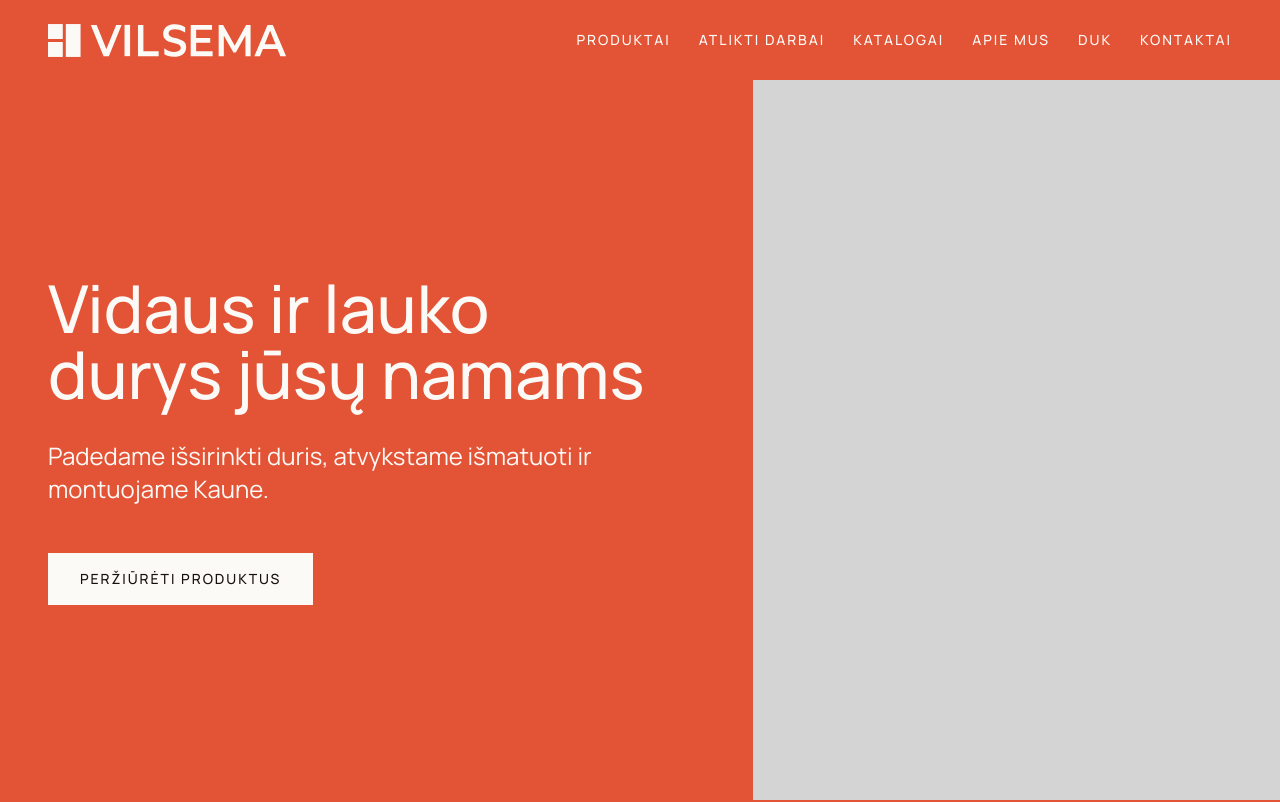
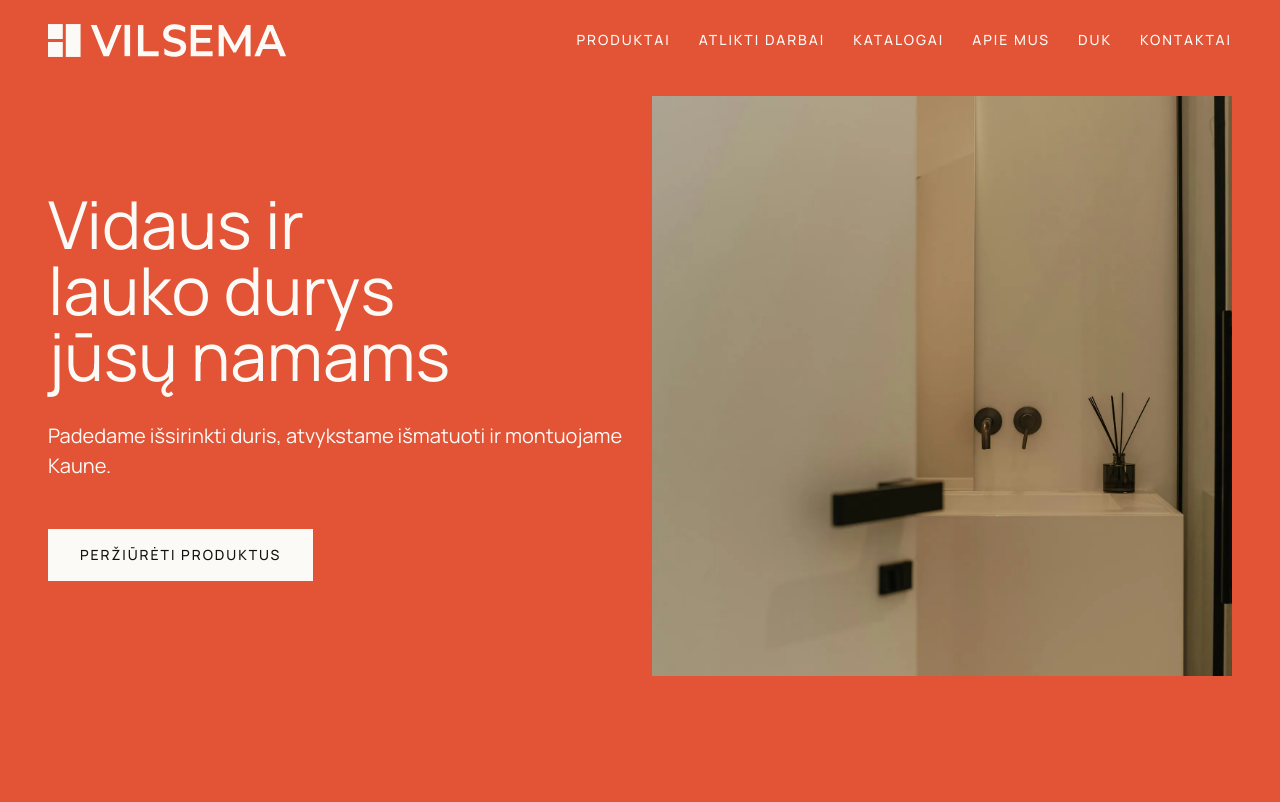
Before and after one commit to etr0n/vilsema, a Next.js app: page / in a window 1280 px wide. Shown: the top 802 px of the page. Built offline with nearby package versions, Linux system fonts and the light colour scheme.

Commit message:
Add hero photo and widen page container

```diff
--- a/src/app/globals.css
+++ b/src/app/globals.css
@@ -203,8 +203,12 @@
   display: none;
 }
 
+@theme {
+  --container-page: 1728px;
+}
+
 @utility page-container {
-  @apply mx-auto w-full max-w-[1440px] px-5 sm:px-8 lg:px-12;
+  @apply mx-auto w-full max-w-page px-5 sm:px-8 lg:px-12;
 }
 
 @keyframes mega-in {
--- a/src/app/page.tsx
+++ b/src/app/page.tsx
@@ -1,6 +1,7 @@
 import type { Metadata } from "next";
 import Link from "next/link";
-import { projects } from "@/lib/site-data";
+import { photos, projects } from "@/lib/site-data";
+import { asset } from "@/lib/utils";
 import { EnquiryForm } from "@/components/site/enquiry";
 import { ScrollReveal } from "@/components/site/scroll-reveal";
 import { ProjectStrip } from "@/components/site/project-strip";
@@ -36,12 +37,12 @@ export default function Index() {
   return (
     <>
       <section className="overflow-hidden bg-menu pt-20 text-hero-foreground">
-        <div className="page-container grid gap-10 pb-16 pt-4 md:min-h-[calc(100svh-5rem)] md:grid-cols-12 md:items-center md:gap-x-6 md:py-0">
-          <div className="hero-text md:col-span-7 md:py-24">
-            <h1 className="text-[clamp(2.441rem,2.441rem+2.1111vw,5.063rem)] font-medium leading-none text-balance">
+        <div className="page-container grid gap-10 pb-16 pt-4 md:grid-cols-12 md:items-center md:gap-x-6">
+          <div className="hero-text md:col-span-6">
+            <h1 className="text-[clamp(2.441rem,2.441rem+2.1111vw,5.063rem)] font-normal leading-none text-balance">
               Vidaus ir lauko durys jūsų namams
             </h1>
-            <p className="mt-8 max-w-xl text-2xl font-normal leading-snug">
+            <p className="mt-8 max-w-xl text-xl leading-7.5">
               Padedame išsirinkti duris, atvykstame išmatuoti ir montuojame Kaune.
             </p>
             <a
@@ -51,7 +52,14 @@ export default function Index() {
               Peržiūrėti produktus
             </a>
           </div>
-          <div aria-hidden="true" className="aspect-square bg-neutral-300 md:col-span-5 md:-mr-[calc(max(0px,(100vw-1440px)/2)+2rem)] md:aspect-auto md:self-stretch lg:-mr-[calc(max(0px,(100vw-1440px)/2)+3rem)]" />
+          <img
+            src={asset(photos.hero)}
+            alt=""
+            width={1600}
+            height={1600}
+            fetchPriority="high"
+            className="aspect-square w-full object-cover md:col-span-6"
+          />
         </div>
       </section>
 
--- a/src/components/site/layout.tsx
+++ b/src/components/site/layout.tsx
@@ -587,7 +587,7 @@ export function PanelPage({
       <div className="relative">
         <div
           aria-hidden
-          className="absolute inset-0 bg-background lg:left-[max(0px,calc((100%-1440px)/2-6.5rem))]"
+          className="absolute inset-0 bg-background lg:left-[max(0px,calc((100%-var(--container-page))/2-6.5rem))]"
         />
         <div className="page-container relative pb-28 pt-16 sm:pb-40 sm:pt-24">{children}</div>
       </div>
```
Also changed, not shown: public/images/hero.webp.
